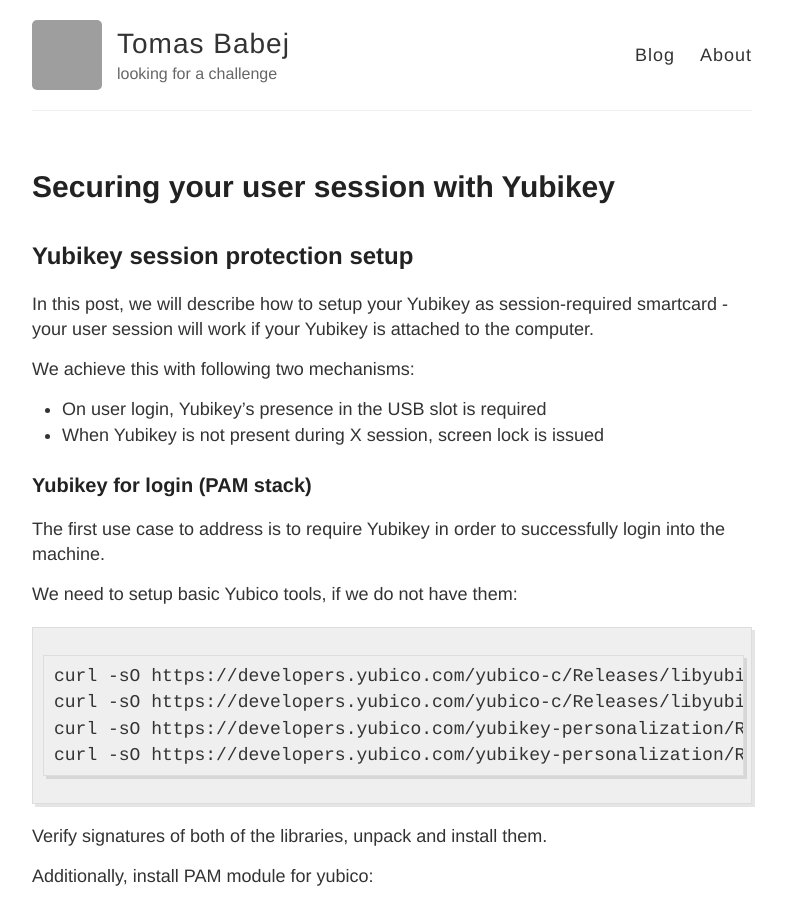
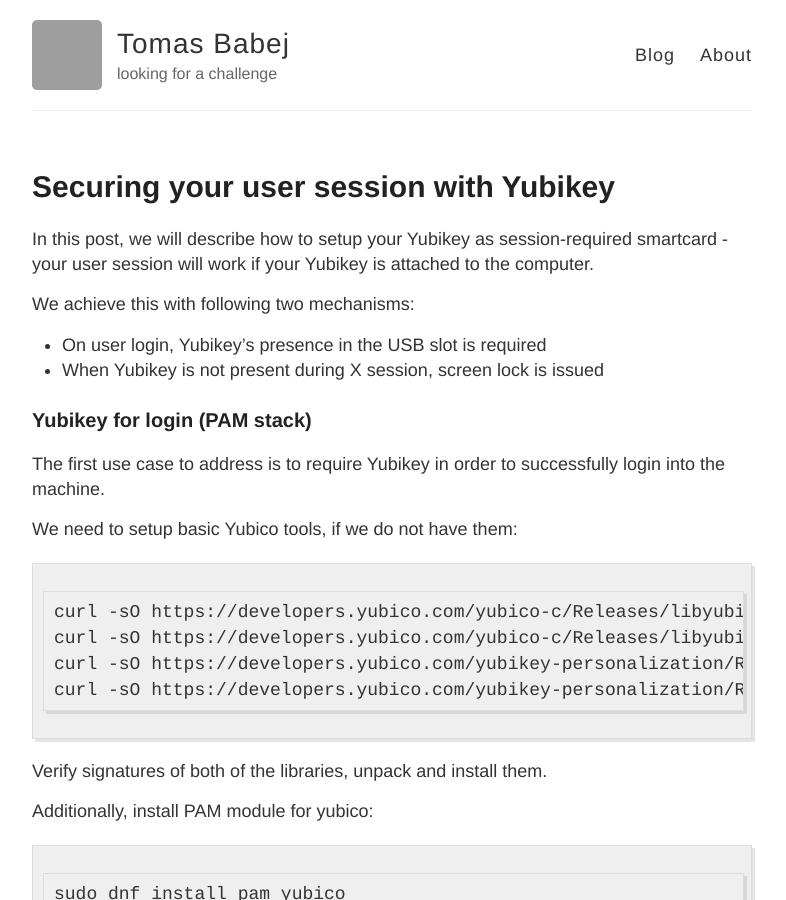
Before and after one commit to tbabej/blog, a Jekyll site: the page built from _posts/2018-03-31-Yubikey-secure-session-setup.md, in a window 1280 px wide and 900 px high. Shown: the whole window, without its empty margins (248-1034 px from the left). Built offline with Jekyll 4.4.1, drawn with Linux system fonts in a browser that asks for light colours; grey boxes are pictures that could not be loaded.

Commit message:
Remove unnecessary header

```diff
--- a/_posts/2018-03-31-Yubikey-secure-session-setup.md
+++ b/_posts/2018-03-31-Yubikey-secure-session-setup.md
@@ -2,8 +2,6 @@
 layout: post
 title: Securing your user session with Yubikey
 ---
-
-## Yubikey session protection setup
 
 In this post, we will describe how to setup your Yubikey as session-required
 smartcard - your user session will work if your Yubikey is attached to the
```
